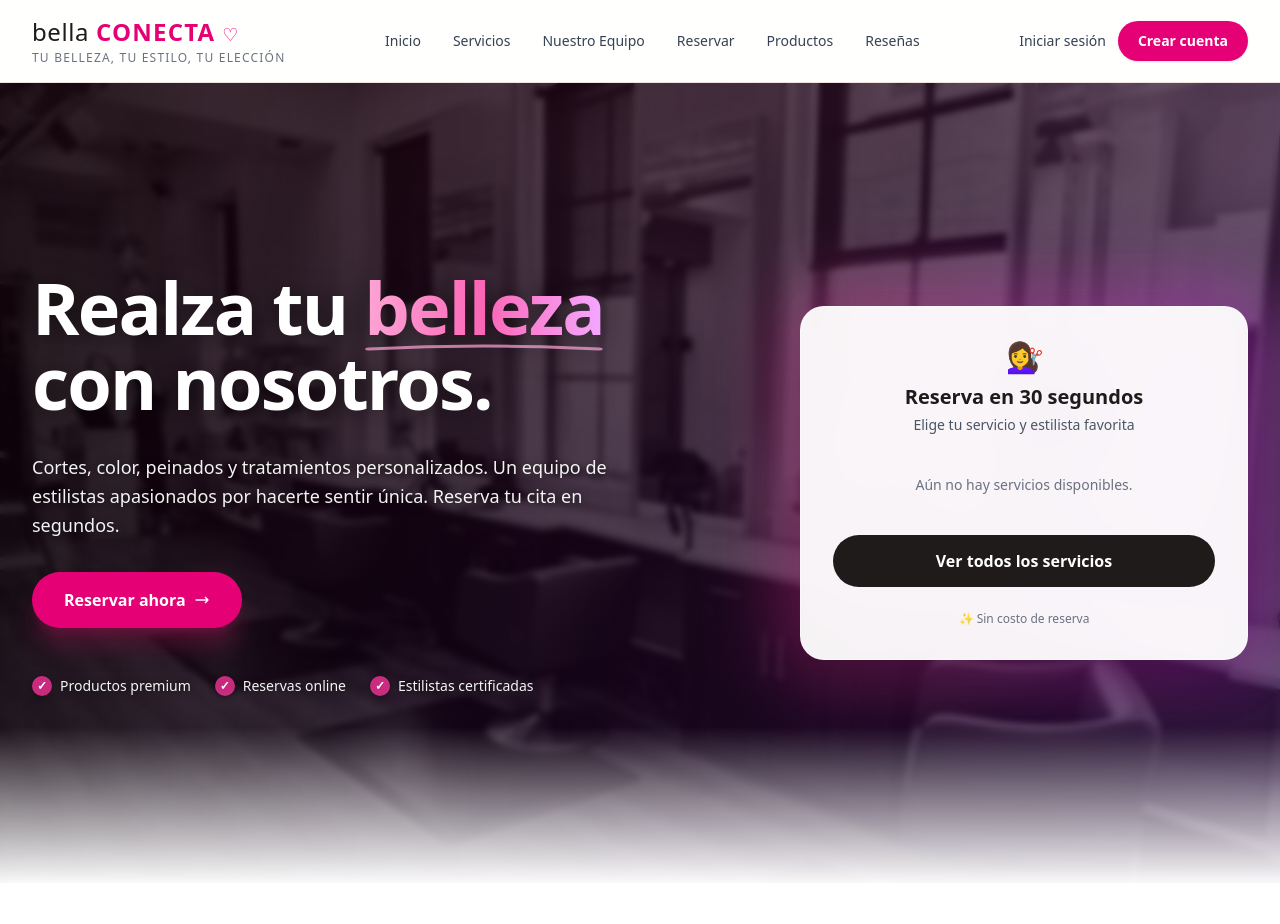
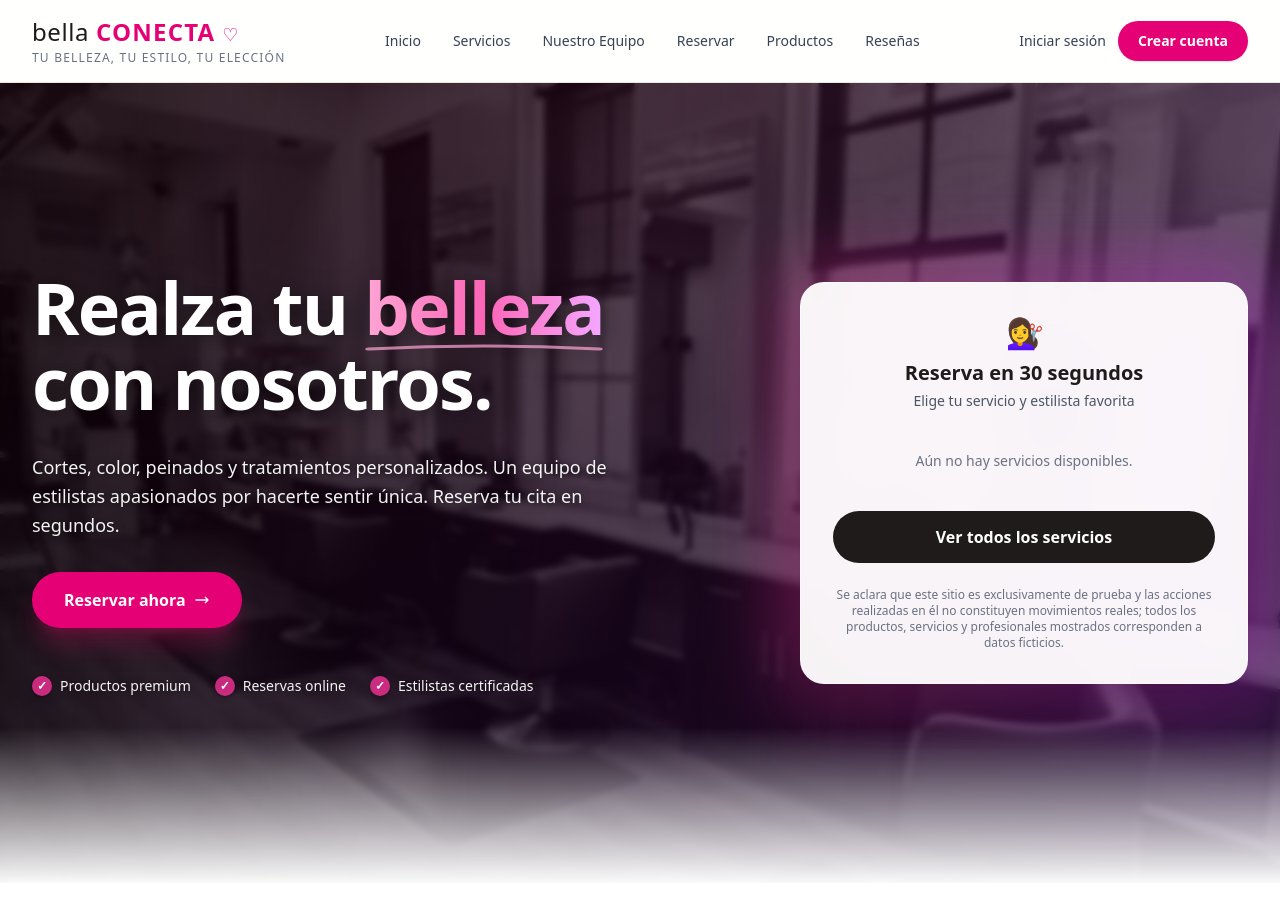
Before and after one commit to felipeignaciolopezvillarroel-a11y/Bella_Conecta, a Laravel app: template resources/views/pages/home.blade.php in a window 1280 px wide. Shown: the top 924 px of the page. Run offline with Laravel 12, Linux system fonts and the light colour scheme; the template is opened without the code that fills it, so the values that code supplies are empty; data comes from the database, SQL or seed files in the repository; style sheets or scripts are compiled from the project's sources.

Commit message:
Add test environment disclaimer to view

```diff
--- a/resources/views/pages/home.blade.php
+++ b/resources/views/pages/home.blade.php
@@ -126,7 +126,9 @@
                                 Ver todos los servicios
                             </a>
 
-                            <p class="text-center text-xs text-gray-500">✨ Sin costo de reserva</p>
+                            <p class="text-center text-xs text-gray-500">
+                                Se aclara que este sitio es exclusivamente de prueba y las acciones realizadas en él no constituyen movimientos reales; todos los productos, servicios y profesionales mostrados corresponden a datos ficticios.
+                            </p>
                         </div>
                     </div>
                 </div>
```
